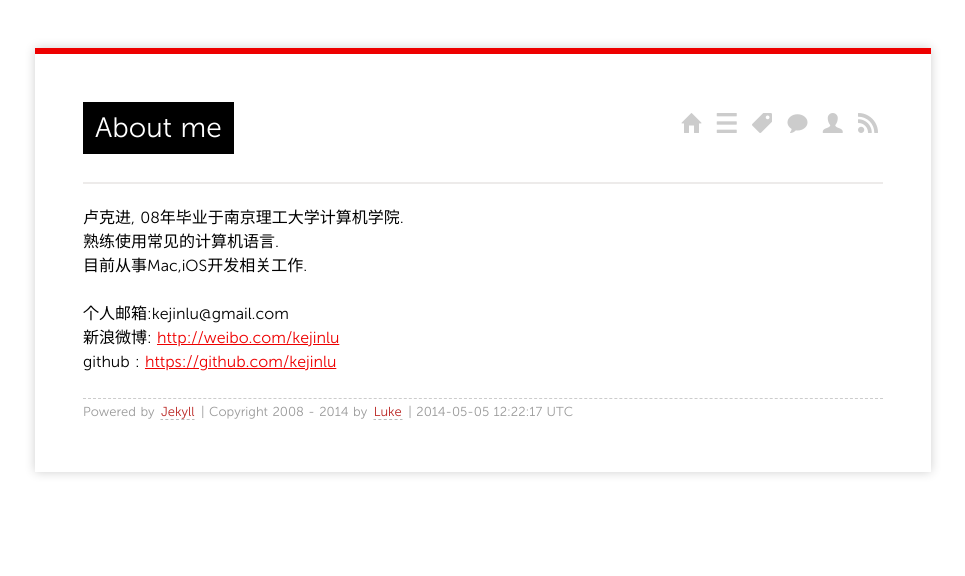
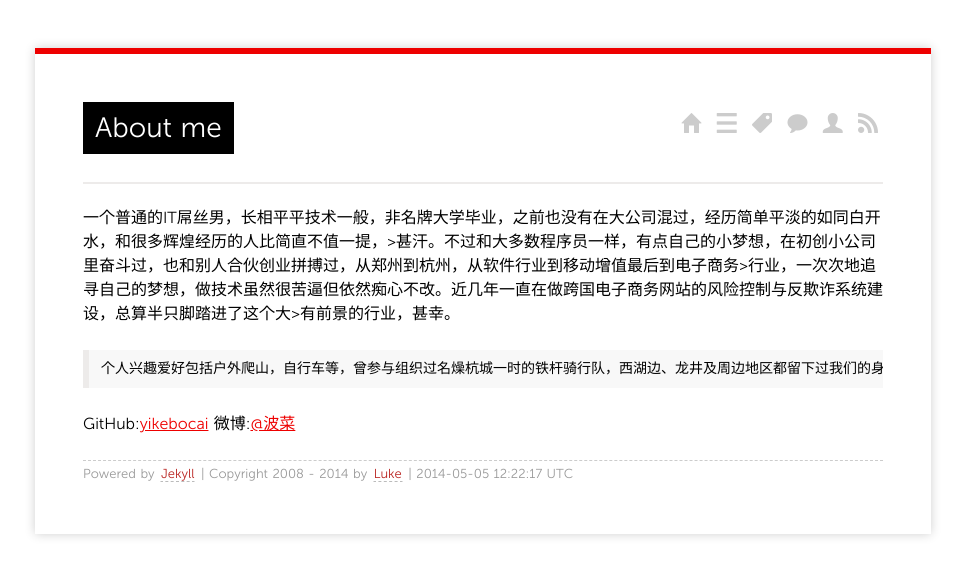
Before and after one commit to yikebocai/yikebocai.github.io, a Jekyll site: the page built from about/index.md, in a window 1280 px wide. Shown: the top 576 px of the page, without its empty margins (157-1122 px from the left). Built offline with Jekyll 4.4.1, drawn with Linux system fonts in a browser that asks for light colours; Markdown is read by kramdown in place of the engine named in the settings; comment, search, counter and statistics services are not loaded.

Commit message:
modify profile

```diff
--- a/about/index.md
+++ b/about/index.md
@@ -3,11 +3,10 @@ title: About me
 layout: page
 comments: yes
 ---
+ 一个普通的IT屌丝男，长相平平技术一般，非名牌大学毕业，之前也没有在大公司混过，经历简单平淡的如同白开水，和很多辉煌经历的人比简直不值一提，>甚汗。不过和大多数程序员一样，有点自己的小梦想，在初创小公司里奋斗过，也和别人合伙创业拼搏过，从郑州到杭州，从软件行业到移动增值最后到电子商务>行业，一次次地追寻自己的梦想，做技术虽然很苦逼但依然痴心不改。近几年一直在做跨国电子商务网站的风险控制与反欺诈系统建设，总算半只脚踏进了这个大>有前景的行业，甚幸。
 
-卢克进, 08年毕业于南京理工大学计算机学院.
-熟练使用常见的计算机语言.
-目前从事Mac,iOS开发相关工作.
+    个人兴趣爱好包括户外爬山，自行车等，曾参与组织过名燥杭城一时的铁杆骑行队，西湖边、龙井及周边地区都留下过我们的身影，甚至成就了骑友的一段美>好姻缘，玩了两年后因工作家庭等原因，骑行队慢慢解散但这种不基于任何功利建立起来的感情一直持续至今。平时有空喜欢读书，兴趣广泛但不求甚解，买的多>读完的少，遇到特别喜欢的例外，比如《浪潮之巅》这样又有营养又不枯燥的书也能一口气读完。
 
-个人邮箱:kejinlu@gmail.com
-新浪微博: [http://weibo.com/kejinlu](http://weibo.com/kejinlu)
-github : [https://github.com/kejinlu](https://github.com/kejinlu)
+
+ GitHub:[yikebocai](http://github.com/yikebocai)
+ 微博:[@波菜](http://weibo.com/simbo)
--- a/index.html
+++ b/index.html
@@ -1,5 +1,5 @@
 ---
-title: Luke's Homepage
+title: Bocai's Homepage
 layout: page
 ---
 
```
